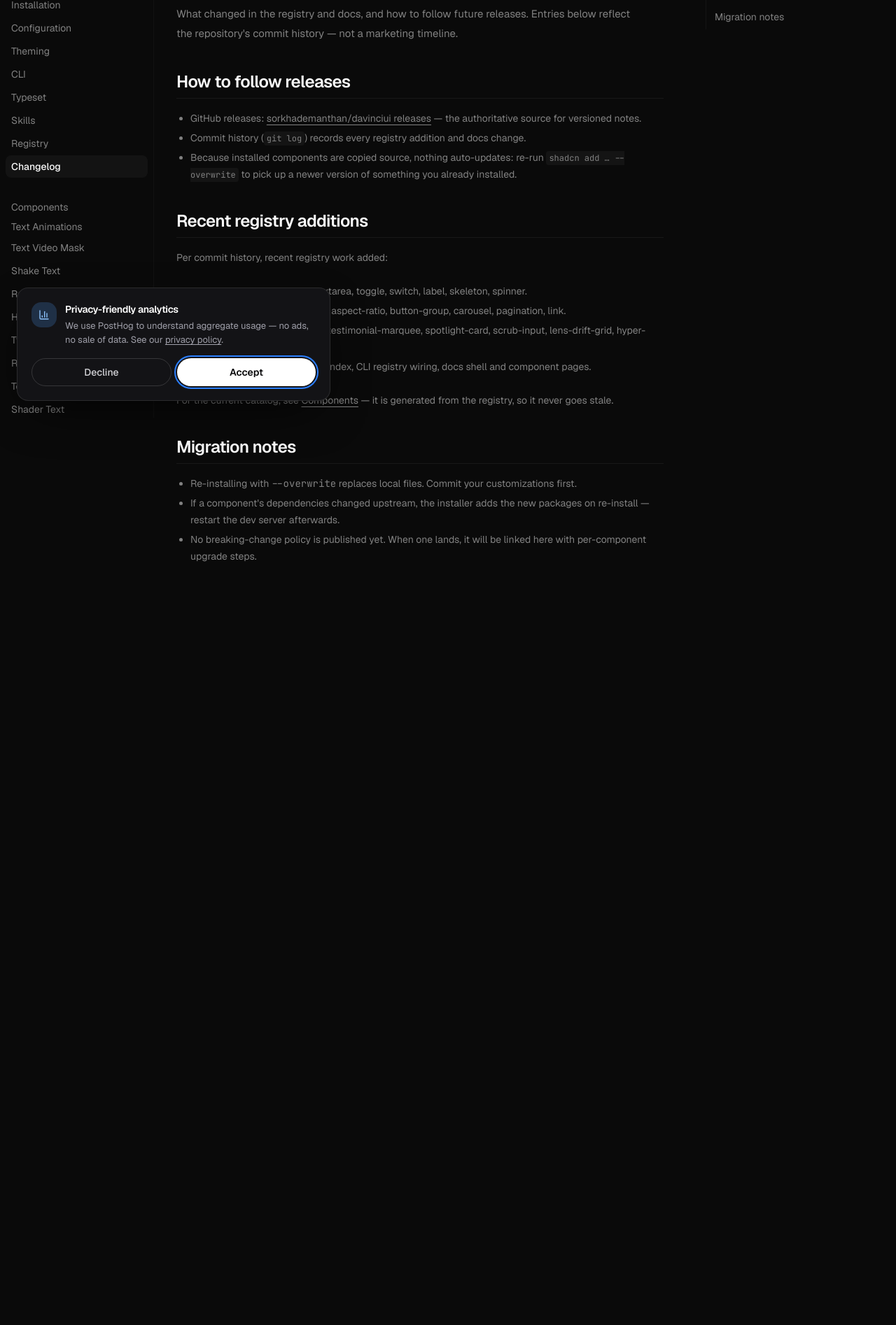
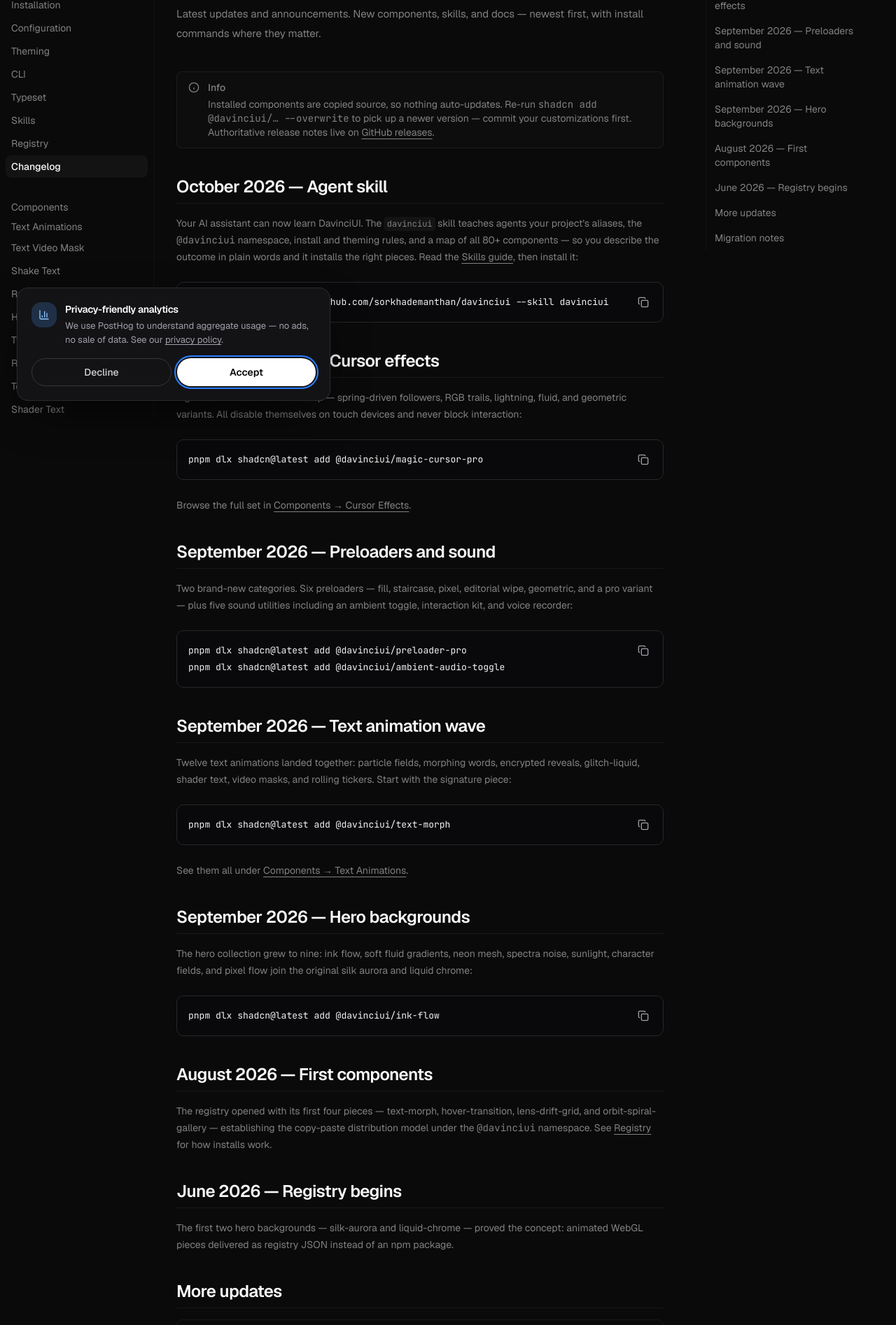
Before and after one commit to sorkhademanthan/davinciui, a Next.js app in the folder apps/web/: page /docs/changelog in a window 1280 px wide. Shown: the part 203-2097 px from the top of the page at 70% size. Before the commit the page ends 1050 px from the top, so only its background shows below. Built offline with nearby package versions, Linux system fonts and the light colour scheme; no server answers.

Commit message:
docs(changelog): announcement timeline with install snippets
- Agent skill, cursor effects, preloaders/sound, text wave, heroes
- Archive list for docs refresh, registry index, MCP and foundations
- Copied-source overwrite note with GitHub releases link

```diff
--- a/apps/web/app/docs/changelog/page.tsx
+++ b/apps/web/app/docs/changelog/page.tsx
@@ -1,11 +1,24 @@
 import type { Metadata } from "next"
 import Link from "next/link"
-import { Section } from "@/components/component-layout"
+import { DocsSnippet } from "@/components/docs-snippet"
+import { Section, InfoBox } from "@/components/component-layout"
 
 export const metadata: Metadata = {
   title: "Changelog — DavinciUI",
-  description: "Latest updates to DavinciUI.",
+  description:
+    "Latest updates and announcements from DavinciUI. New components, agent skills, docs, and distribution improvements.",
 }
+
+const ARCHIVE = [
+  { date: "October 2026", title: "Docs refresh", desc: "Rewritten installation, theming, CLI, and configuration guides, new docs shell with sidebar navigation, and per-route OG images." },
+  { date: "October 2026", title: "Registry index and llms.txt", desc: "Machine-readable catalog at /r/registry.json and a plain-text index at /llms.txt so assistants can browse the whole library." },
+  { date: "October 2026", title: "MCP server docs", desc: "Setup guide for connecting the registry to AI coding assistants through the shadcn MCP server." },
+  { date: "October 2026", title: "Typeset guide", desc: "The DavinciUI type scale documented as a specimen page: headings, body, code, and usage rules." },
+  { date: "October 2026", title: "Site foundations", desc: "Analytics instrumentation, cookie consent, legal pages, command menu, and branded 404." },
+  { date: "September 2026", title: "Forms and overlays", desc: "date-picker, input-group, input-otp, native-select, alert-dialog, dropdown-menu, context-menu, and hover-card." },
+  { date: "September 2026", title: "Premium scroll galleries", desc: "cms-scroll-gallery, interactive-media-accordion, scroll-reveal-image, stacked-scroll-gallery, scroll-sync-gallery, horizontal-scroll-gallery, scroll-media-expand, and scroll-timeline." },
+  { date: "September 2026", title: "Visual effects wave", desc: "pixel-wipe-carousel, segmented-image-carousel, burn-plus, cinematic-card-carousel, vertical-image-marquee, hover-cards, profile-carousel, and services-showcase." },
+] as const
 
 export default function ChangelogPage() {
   return (
@@ -14,51 +27,153 @@ export default function ChangelogPage() {
         <p className="text-sm font-medium text-muted-foreground">Docs</p>
         <h1 className="text-3xl font-semibold tracking-tight sm:text-4xl">Changelog</h1>
         <p className="max-w-2xl text-[15px] leading-7 text-muted-foreground">
-          What changed in the registry and docs, and how to follow future
-          releases. Entries below reflect the repository&apos;s commit history —
-          not a marketing timeline.
+          Latest updates and announcements. New components, skills, and docs —
+          newest first, with install commands where they matter.
         </p>
       </div>
 
       <div className="mt-10 space-y-10">
-        <Section title="How to follow releases" id="how-to-follow-releases">
-          <ul className="list-disc space-y-1 pl-5 text-sm leading-6 text-muted-foreground">
-            <li>
-              GitHub releases:{" "}
-              <a
-                href="https://github.com/sorkhademanthan/davinciui/releases"
-                className="underline underline-offset-4"
-              >
-                sorkhademanthan/davinciui releases
-              </a>{" "}
-              — the authoritative source for versioned notes.
-            </li>
-            <li>
-              Commit history (<code className="rounded bg-muted px-1 py-0.5 font-mono text-xs">git log</code>) records
-              every registry addition and docs change.
-            </li>
-            <li>
-              Because installed components are copied source, nothing auto-updates:
-              re-run <code className="rounded bg-muted px-1 py-0.5 font-mono text-xs">shadcn add … --overwrite</code> to
-              pick up a newer version of something you already installed.
-            </li>
-          </ul>
+        <InfoBox type="info">
+          Installed components are copied source, so nothing auto-updates.
+          Re-run{" "}
+          <code className="font-mono">shadcn add @davinciui/… --overwrite</code>{" "}
+          to pick up a newer version — commit your customizations first.
+          Authoritative release notes live on{" "}
+          <a
+            href="https://github.com/sorkhademanthan/davinciui/releases"
+            className="underline underline-offset-4"
+          >
+            GitHub releases
+          </a>
+          .
+        </InfoBox>
+
+        <Section title="October 2026 — Agent skill" id="october-2026-skill">
+          <p className="text-sm leading-6 text-muted-foreground">
+            Your AI assistant can now learn DavinciUI. The{" "}
+            <code className="rounded bg-muted px-1 py-0.5 font-mono text-xs">davinciui</code>{" "}
+            skill teaches agents your project&apos;s aliases, the{" "}
+            <code className="font-mono">@davinciui</code> namespace, install and
+            theming rules, and a map of all 80+ components — so you describe the
+            outcome in plain words and it installs the right pieces. Read the{" "}
+            <Link href="/docs/skills" className="underline underline-offset-4">
+              Skills guide
+            </Link>
+            , then install it:
+          </p>
+          <DocsSnippet
+            code={`npx skills add https://github.com/sorkhademanthan/davinciui --skill davinciui`}
+          />
         </Section>
 
-        <Section title="Recent registry additions" id="recent-additions">
+        <Section title="September 2026 — Cursor effects" id="september-2026-cursors">
           <p className="text-sm leading-6 text-muted-foreground">
-            Per commit history, recent registry work added:
+            Eight custom cursors in one drop — spring-driven followers, RGB
+            trails, lightning, fluid, and geometric variants. All disable
+            themselves on touch devices and never block interaction:
           </p>
-          <ul className="list-disc space-y-1 pl-5 text-sm leading-6 text-muted-foreground">
-            <li>Form and feedback pieces: textarea, toggle, switch, label, skeleton, spinner.</li>
-            <li>Layout and navigation: sidebar, aspect-ratio, button-group, carousel, pagination, link.</li>
-            <li>Interactive and motion pieces: testimonial-marquee, spotlight-card, scrub-input, lens-drift-grid, hyper-text.</li>
-            <li>Docs and distribution: registry index, CLI registry wiring, docs shell and component pages.</li>
-          </ul>
+          <DocsSnippet
+            code={`pnpm dlx shadcn@latest add @davinciui/magic-cursor-pro`}
+          />
+          <p className="text-sm leading-6 text-muted-foreground">
+            Browse the full set in{" "}
+            <Link
+              href="/docs/components#cursor-effects"
+              className="underline underline-offset-4"
+            >
+              Components → Cursor Effects
+            </Link>
+            .
+          </p>
+        </Section>
+
+        <Section title="September 2026 — Preloaders and sound" id="september-2026-preloaders-sound">
+          <p className="text-sm leading-6 text-muted-foreground">
+            Two brand-new categories. Six preloaders — fill, staircase, pixel,
+            editorial wipe, geometric, and a pro variant — plus five sound
+            utilities including an ambient toggle, interaction kit, and voice
+            recorder:
+          </p>
+          <DocsSnippet
+            code={`pnpm dlx shadcn@latest add @davinciui/preloader-pro
+pnpm dlx shadcn@latest add @davinciui/ambient-audio-toggle`}
+          />
+        </Section>
+
+        <Section title="September 2026 — Text animation wave" id="september-2026-text">
+          <p className="text-sm leading-6 text-muted-foreground">
+            Twelve text animations landed together: particle fields, morphing
+            words, encrypted reveals, glitch-liquid, shader text, video masks,
+            and rolling tickers. Start with the signature piece:
+          </p>
+          <DocsSnippet
+            code={`pnpm dlx shadcn@latest add @davinciui/text-morph`}
+          />
+          <p className="text-sm leading-6 text-muted-foreground">
+            See them all under{" "}
+            <Link
+              href="/docs/components#text-animations"
+              className="underline underline-offset-4"
+            >
+              Components → Text Animations
+            </Link>
+            .
+          </p>
+        </Section>
+
+        <Section title="September 2026 — Hero backgrounds" id="september-2026-heroes">
+          <p className="text-sm leading-6 text-muted-foreground">
+            The hero collection grew to nine: ink flow, soft fluid gradients,
+            neon mesh, spectra noise, sunlight, character fields, and pixel
+            flow join the original silk aurora and liquid chrome:
+          </p>
+          <DocsSnippet
+            code={`pnpm dlx shadcn@latest add @davinciui/ink-flow`}
+          />
+        </Section>
+
+        <Section title="August 2026 — First components" id="august-2026-first">
+          <p className="text-sm leading-6 text-muted-foreground">
+            The registry opened with its first four pieces — text-morph,
+            hover-transition, lens-drift-grid, and orbit-spiral-gallery —
+            establishing the copy-paste distribution model under the{" "}
+            <code className="font-mono">@davinciui</code> namespace. See{" "}
+            <Link href="/docs/registry" className="underline underline-offset-4">
+              Registry
+            </Link>{" "}
+            for how installs work.
+          </p>
+        </Section>
+
+        <Section title="June 2026 — Registry begins" id="june-2026-beginnings">
+          <p className="text-sm leading-6 text-muted-foreground">
+            The first two hero backgrounds — silk-aurora and liquid-chrome —
+            proved the concept: animated WebGL pieces delivered as registry JSON
+            instead of an npm package.
+          </p>
+        </Section>
+
+        <Section title="More updates" id="more-updates">
+          <div className="divide-y rounded-lg border">
+            {ARCHIVE.map((item) => (
+              <div key={`${item.date}-${item.title}`} className="flex gap-4 p-3 text-sm">
+                <span className="w-28 shrink-0 font-mono text-xs leading-6 text-muted-foreground">
+                  {item.date}
+                </span>
+                <span className="leading-6 text-muted-foreground">
+                  <strong className="font-medium text-foreground">{item.title}</strong>
+                  {" — "}
+                  {item.desc}
+                </span>
+              </div>
+            ))}
+          </div>
           <p className="text-sm leading-6 text-muted-foreground">
             For the current catalog, see{" "}
-            <Link href="/docs/components" className="underline underline-offset-4">Components</Link> — it is
-            generated from the registry, so it never goes stale.
+            <Link href="/docs/components" className="underline underline-offset-4">
+              Components
+            </Link>{" "}
+            — it is generated from the registry, so it never goes stale.
           </p>
         </Section>
 
```
